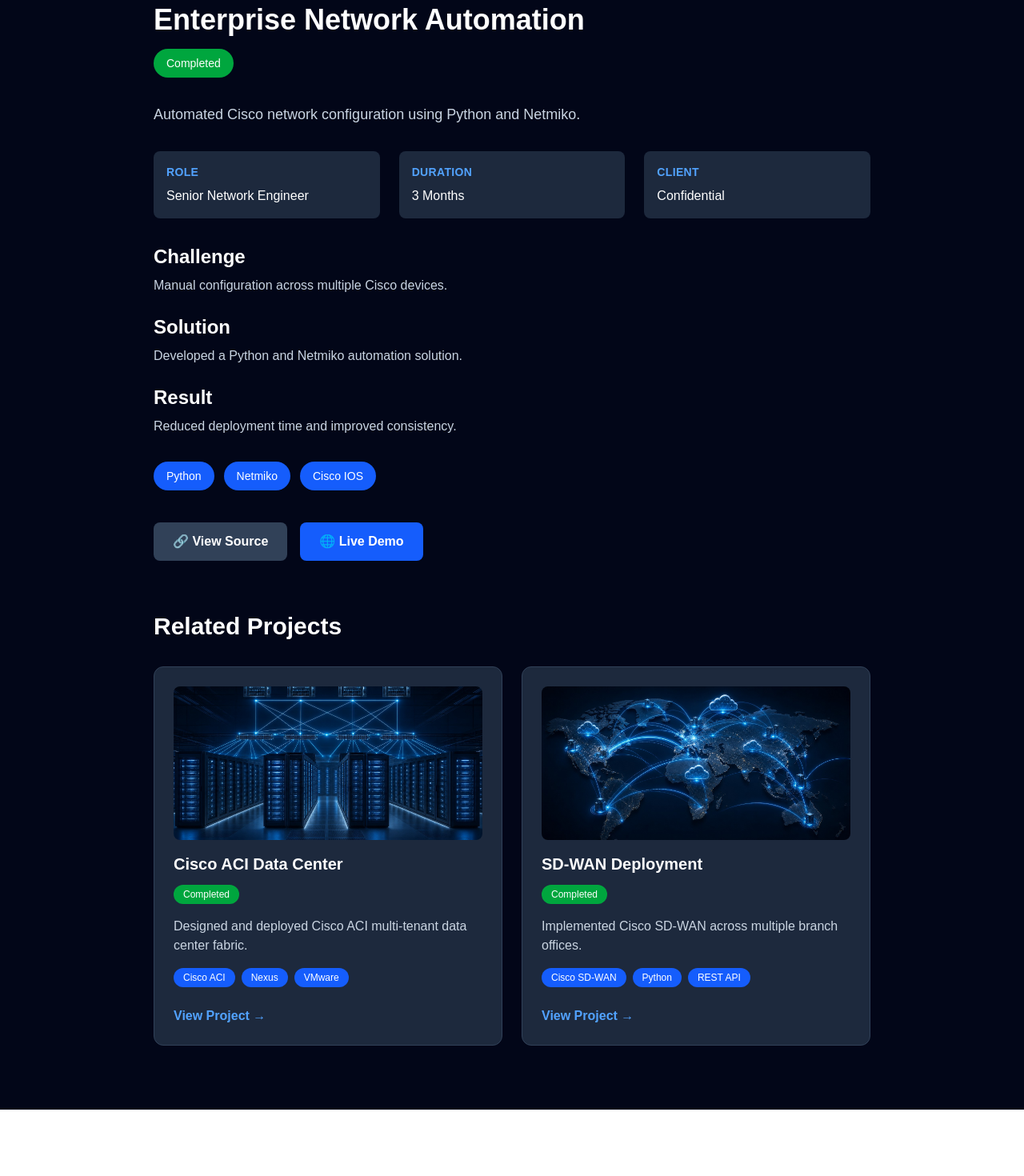
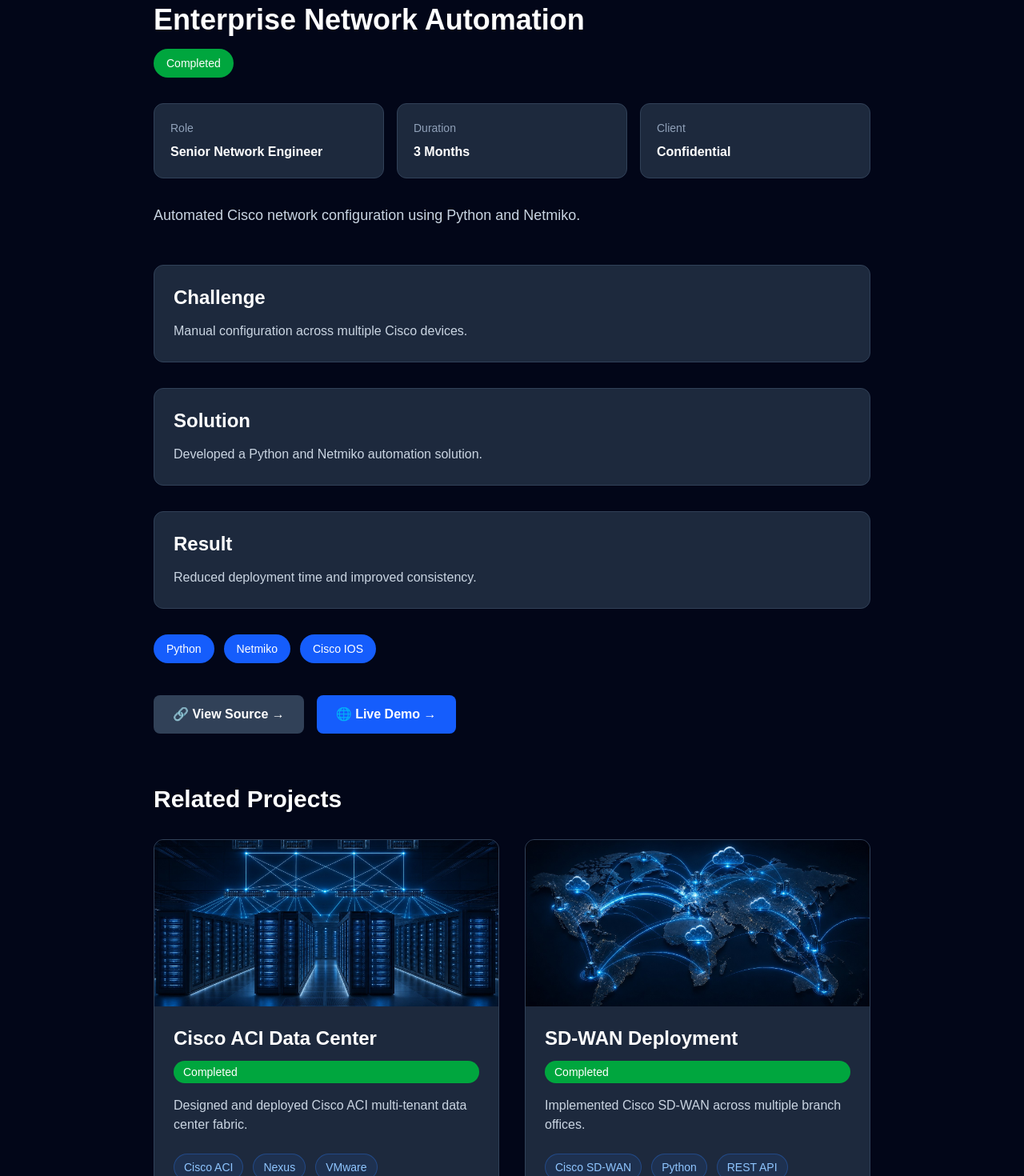
Before and after one commit to agamtechnology-india/Agamtechnology, a Next.js app: page /projects/1 in a window 1280 px wide. Shown: the part 760-2230 px from the top of the page at 80% size. Before the commit the page ends 2147 px from the top, so only its background shows below. Built offline with nearby package versions, Linux system fonts and the light colour scheme.

Commit message:
Fix production project data fetching

```diff
--- a/app/projects/[id]/page.tsx
+++ b/app/projects/[id]/page.tsx
@@ -2,6 +2,7 @@ import Image from "next/image";
 import Link from "next/link";
 import { ArrowLeft } from "lucide-react";
 import { projects } from "@/data/projects";
+import ProjectCard from "@/components/ProjectCard";
 
 interface ProjectPageProps {
   params: Promise<{
@@ -20,7 +21,6 @@ export default async function ProjectDetails({
   const relatedProjects = projects.filter(
   (p) => p.id !== project?.id
 );
-console.log(relatedProjects);
 
   if (!project) {
     return (
@@ -53,68 +53,74 @@ console.log(relatedProjects);
           {project.title}
         </h1>
 
-        <span className="mt-4 inline-block rounded-full bg-green-600 px-4 py-2 text-sm">
+        <span
+  className={`mt-4 inline-block rounded-full px-4 py-2 text-sm font-medium text-white ${
+    project.status === "Completed"
+      ? "bg-green-600"
+      : project.status === "In Progress"
+        ? "bg-yellow-600"
+        : "bg-slate-600"
+  }`}
+>
   {project.status}
 </span>
+        <div className="mt-8 grid gap-4 sm:grid-cols-3">
+  <div className="rounded-xl border border-slate-700 bg-slate-800 p-5">
+    <p className="text-sm text-slate-400">
+      Role
+    </p>
+    <p className="mt-2 font-semibold text-white">
+      {project.role}
+    </p>
+  </div>
+
+  <div className="rounded-xl border border-slate-700 bg-slate-800 p-5">
+    <p className="text-sm text-slate-400">
+      Duration
+    </p>
+    <p className="mt-2 font-semibold text-white">
+      {project.duration}
+    </p>
+  </div>
+
+  <div className="rounded-xl border border-slate-700 bg-slate-800 p-5">
+    <p className="text-sm text-slate-400">
+      Client
+    </p>
+    <p className="mt-2 font-semibold text-white">
+      {project.client}
+    </p>
+  </div>
+</div>
 
         <p className="mt-8 text-lg text-slate-300">
           {project.description}
         </p>
-        <div className="mt-8 grid gap-6 md:grid-cols-3">
-  <div className="rounded-lg bg-slate-800 p-4">
-    <h3 className="text-sm font-semibold uppercase tracking-wide text-blue-400">
-      Role
-    </h3>
-    <p className="mt-2 text-white">
-      {project.role}
-    </p>
-  </div>
 
-  <div className="rounded-lg bg-slate-800 p-4">
-    <h3 className="text-sm font-semibold uppercase tracking-wide text-blue-400">
-      Duration
-    </h3>
-    <p className="mt-2 text-white">
-      {project.duration}
-    </p>
-  </div>
-
-  <div className="rounded-lg bg-slate-800 p-4">
-    <h3 className="text-sm font-semibold uppercase tracking-wide text-blue-400">
-      Client
-    </h3>
-    <p className="mt-2 text-white">
-      {project.client}
-    </p>
-  </div>
-</div>
-        <div className="mt-8 space-y-6">
-  <div>
-    <h2 className="text-2xl font-semibold text-white">
+        <div className="mt-12 space-y-8">
+  <div className="rounded-xl border border-slate-700 bg-slate-800 p-6">
+    <h2 className="text-2xl font-bold text-white">
       Challenge
     </h2>
-
-    <p className="mt-2 text-slate-300">
+    <p className="mt-3 leading-7 text-slate-300">
       {project.challenge}
     </p>
   </div>
 
-  <div>
-    <h2 className="text-2xl font-semibold text-white">
+  <div className="rounded-xl border border-slate-700 bg-slate-800 p-6">
+    <h2 className="text-2xl font-bold text-white">
       Solution
     </h2>
-
-    <p className="mt-2 text-slate-300">
+    <p className="mt-3 leading-7 text-slate-300">
       {project.solution}
     </p>
   </div>
 
-  <div>
-    <h2 className="text-2xl font-semibold text-white">
+  <div className="rounded-xl border border-slate-700 bg-slate-800 p-6">
+    <h2 className="text-2xl font-bold text-white">
       Result
     </h2>
-
-    <p className="mt-2 text-slate-300">
+    <p className="mt-3 leading-7 text-slate-300">
       {project.result}
     </p>
   </div>
@@ -136,18 +142,18 @@ console.log(relatedProjects);
     href={project.github}
     target="_blank"
     rel="noopener noreferrer"
-            className="rounded-lg bg-slate-700 px-6 py-3 font-semibold text-white transition hover:bg-slate-600"
+    className="inline-flex items-center justify-center rounded-lg bg-slate-700 px-6 py-3 font-semibold text-white transition duration-300 hover:bg-slate-600 hover:shadow-lg"
   >
-            🔗 View Source
+    🔗 View Source →
   </a>
 
   <a
     href={project.demo}
     target="_blank"
     rel="noopener noreferrer"
-            className="rounded-lg bg-blue-600 px-6 py-3 font-semibold text-white transition hover:bg-blue-700"
+    className="inline-flex items-center justify-center rounded-lg bg-blue-600 px-6 py-3 font-semibold text-white transition duration-300 hover:bg-blue-700 hover:shadow-lg"
   >
-            🌐 Live Demo
+    🌐 Live Demo →
   </a>
 </div>
         <div className="mt-16">
@@ -155,48 +161,12 @@ console.log(relatedProjects);
     Related Projects
   </h2>
 
-  <div className="grid gap-6 md:grid-cols-2">
+  <div className="grid gap-8 md:grid-cols-2">
     {relatedProjects.map((related) => (
-      <Link
+      <ProjectCard
         key={related.id}
-        href={`/projects/${related.id}`}
-        className="rounded-xl border border-slate-700 bg-slate-800 p-6 transition hover:border-blue-500 hover:-translate-y-1"
-      >
-        <Image
-          src={related.image}
-          alt={related.title}
-          width={400}
-          height={220}
-          className="mb-4 h-48 w-full rounded-lg object-cover"
+        project={related}
       />
-
-        <h3 className="text-xl font-semibold text-white">
-          {related.title}
-        </h3>
-
-        <span className="mt-3 inline-block rounded-full bg-green-600 px-3 py-1 text-xs text-white">
-          {related.status}
-        </span>
-
-        <p className="mt-4 text-slate-300">
-          {related.description}
-        </p>
-
-        <div className="mt-4 flex flex-wrap gap-2">
-          {related.technologies.map((tech) => (
-            <span
-              key={tech}
-              className="rounded-full bg-blue-600 px-3 py-1 text-xs text-white"
-            >
-              {tech}
-            </span>
-          ))}
-        </div>
-
-        <span className="mt-6 inline-block font-semibold text-blue-400">
-          View Project →
-        </span>
-      </Link>
     ))}
   </div>
 </div>
--- a/components/Projects.tsx
+++ b/components/Projects.tsx
@@ -20,11 +20,28 @@ export default function Projects() {
   ];
   useEffect(() => {
   async function fetchProjects() {
-    const response = await fetch("/api/projects");
+    try {
+      const response = await fetch("/api/projects", {
+        cache: "no-store",
+      });
 
-    const data = await response.json();
+      if (!response.ok) {
+        throw new Error(
+          `Failed to fetch projects: ${response.status}`
+        );
+      }
 
-    setProjects(data);
+      const data = await response.json();
+
+      if (!Array.isArray(data)) {
+        throw new Error("Projects API did not return an array");
+      }
+
+      setProjects(data);
+    } catch (error) {
+      console.error("Error loading projects:", error);
+      setProjects([]);
+    }
   }
 
   fetchProjects();
--- a/data/projects.ts
+++ b/data/projects.ts
@@ -29,6 +29,9 @@ export const projects = [
     challenge: "Manual configuration across multiple Cisco devices.",
     solution: "Developed a Python and Netmiko automation solution.",
     result: "Reduced deployment time and improved consistency.",
+    duration: "Not specified",
+    role: "Not specified",
+    client: "Not specified",
   },
   {
     id: 3,
@@ -43,5 +46,8 @@ export const projects = [
     challenge: "Manual configuration across multiple Cisco devices.",
     solution: "Developed a Python and Netmiko automation solution.",
     result: "Reduced deployment time and improved consistency.",
+    duration: "Not specified",
+    role: "Not specified",
+    client: "Not specified",
   },
 ];
```
Lines whose indentation alone changed are shown as unchanged.
